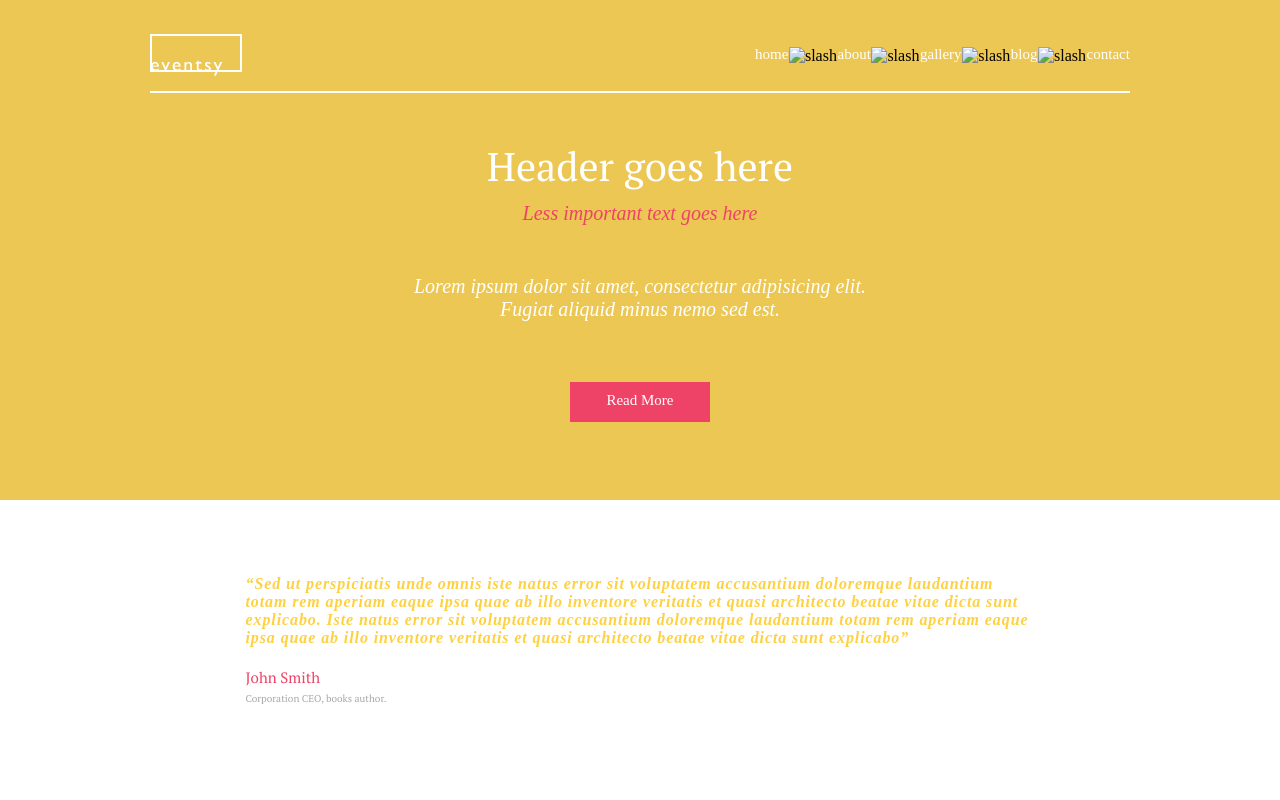
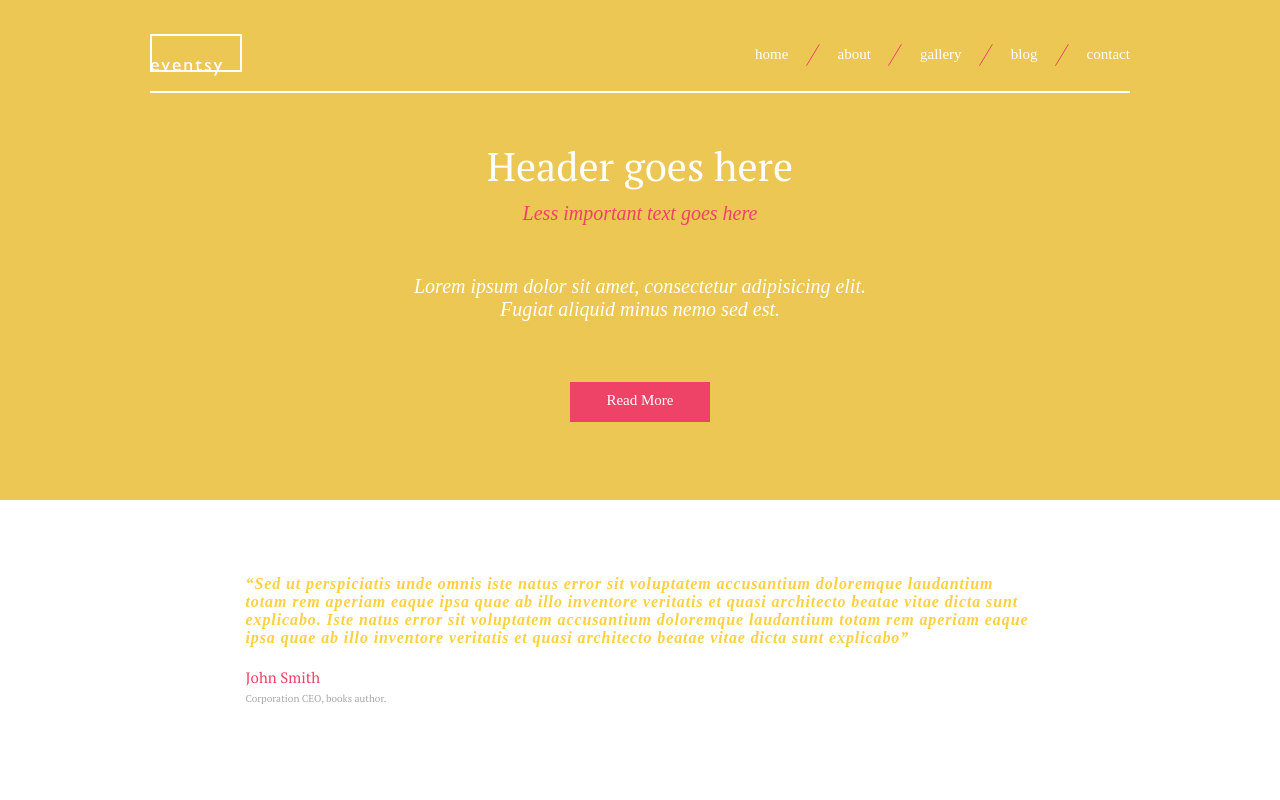
Before and after one commit to jrkrodel/eventsy, a plain HTML site: page index.html in a window 1280 px wide. Shown: the top 800 px of the page. Drawn offline with nearby package versions, Linux system fonts and the light colour scheme; files that its build step writes are made by us from their sources; the site is published under a folder, as on GitHub Pages, so addresses that start at the root find nothing; a web font is replaced by a local one.

Commit message:
Fixed image link
fixed url link to image for nav slashes

```diff
--- a/index.html
+++ b/index.html
@@ -12,13 +12,13 @@
         <a href="#" id="home" class="whiteLogo"></a>
             <div class="whiteLinks">
             <a href="#" id="home">home</a>
-            <img class="slash" src="/images/img_line.png" alt="slash">
+            <img class="slash" src="images/img_line.png" alt="slash">
             <a href="#" id="about">about</a>
-            <img class="slash" src="/images/img_line.png" alt="slash">
+            <img class="slash" src="images/img_line.png" alt="slash">
             <a href="#" id="gallery">gallery</a>
-            <img class="slash" src="/images/img_line.png" alt="slash">
+            <img class="slash" src="images/img_line.png" alt="slash">
             <a href="#" id="blog">blog</a>
-            <img class="slash" src="/images/img_line.png" alt="slash">
+            <img class="slash" src="images/img_line.png" alt="slash">
             <a href="#" id="contact">contact</a>
         </div>
         <div class="dropdown">
```
